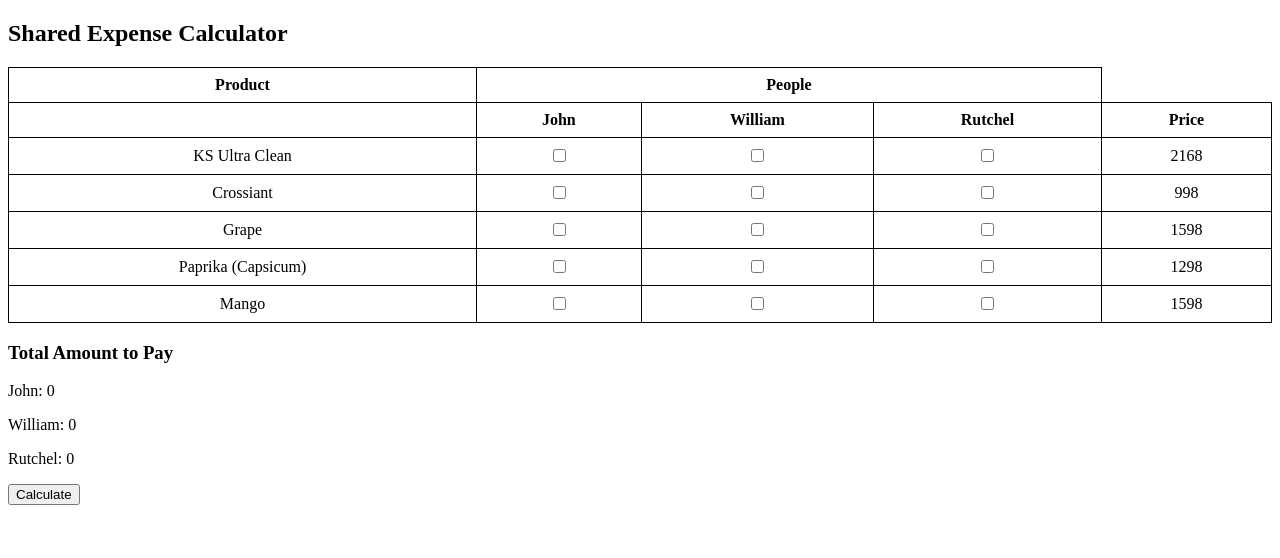
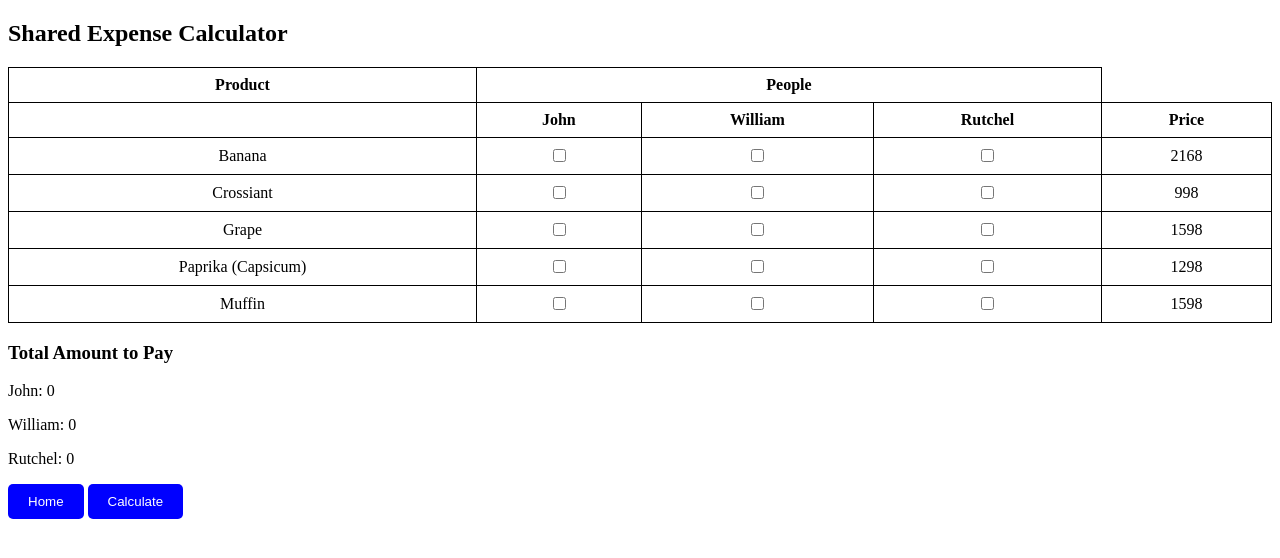
Before and after one commit to JawadArman96/SalatTimeTable, a Django app: page /products/ in a window 1280 px wide. Shown: the top 558 px of the page. Run offline with Django 5.2, Linux system fonts and the light colour scheme.

Commit message:
Add buttons to navigate and calculate shares

```diff
--- a/salat/salattimetable/templates/home.html
+++ b/salat/salattimetable/templates/home.html
@@ -44,5 +44,9 @@
             {% endfor %}
         </tbody>
     </table>
+    <button onclick="window.location.href='{% url 'product_list' %}'"
+        style="padding: 10px 20px; background-color: blue; color: white; text-decoration: none; border-radius: 5px; border: none; cursor: pointer;">
+        Split Calculation
+</button>
 </body>
 </html>
--- a/salat/salattimetable/templates/products_list.html
+++ b/salat/salattimetable/templates/products_list.html
@@ -40,27 +40,38 @@
 <h3>Total Amount to Pay</h3>
 <div id="totals"></div>
 
-<button onclick="calculateTotal()">Calculate</button>
+
+<button onclick="window.location.href='{% url 'home' %}'"
+        style="padding: 10px 20px; background-color: blue; color: white; text-decoration: none; border-radius: 5px; border: none; cursor: pointer;">
+    Home
+</button>
+
+<button onclick="calculateTotal()"
+        style="padding: 10px 20px; background-color: blue; color: white; text-decoration: none; border-radius: 5px; border: none; cursor: pointer;">
+        Calculate
+</button>
+
 
 
 <script type="application/json" id="persons-data">
     {{ persons|safe }}
 </script>
 
+<script type="application/json" id="products-data">
+    {{ products|safe }}
+</script>
+
 <script>
-const products = [
-    { name: "KS Ultra Clean", price: 2168 },
-    { name: "Crossiant", price: 998 },
-    { name: "Grape", price: 1598 },
-    { name: "Paprika (Capsicum)", price: 1298 },
-    { name: "Mango", price: 1598 }
-];
+
+
+const products = JSON.parse(document.getElementById("products-data").textContent);
+
+
+console.log("DEBUG 202502181248:" , products);  // Check output in browser console
+
 
 const peoples = JSON.parse(document.getElementById("persons-data").textContent);  // JSON.parse('{{ persons|escapejs }}'); //'{{ persons|escapejs }}';//["John", "William", "Smith"];
-// const people = ["John", "William", "Smith"]
 const people = peoples.map(person => person.name);
-//const people = people_list
-console.log("DEBUG:" , people)
 
 // Function to create table dynamically
 function generateTable() {
--- a/salat/salattimetable/views.py
+++ b/salat/salattimetable/views.py
@@ -36,11 +36,11 @@ def product_list(request):
     ]
 
     products = [
-        {"name": "KS Ultra Clean", "price": 2168},
+        {"name": "Banana", "price": 2168},
         {"name": "Crossiant", "price": 998},
         {"name": "Grape", "price": 1598},
         {"name": "Paprika (Capsicum)", "price": 1298},
-        {"name": "Mango", "price": 1598}
+        {"name": "Muffin", "price": 1598}
     ]
 
     context = {
@@ -51,6 +51,6 @@ def product_list(request):
     return render(request, "products_list.html",
         {
             "persons": json.dumps(persons),
-            "products": products
+            "products": json.dumps(products)
         }
     )
```
